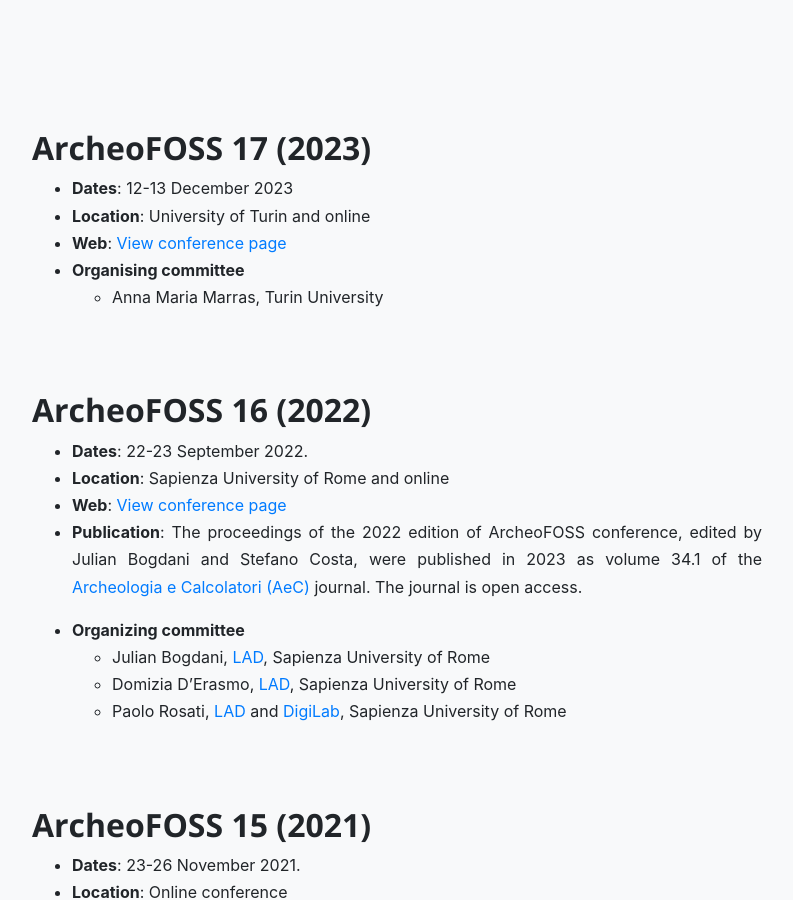
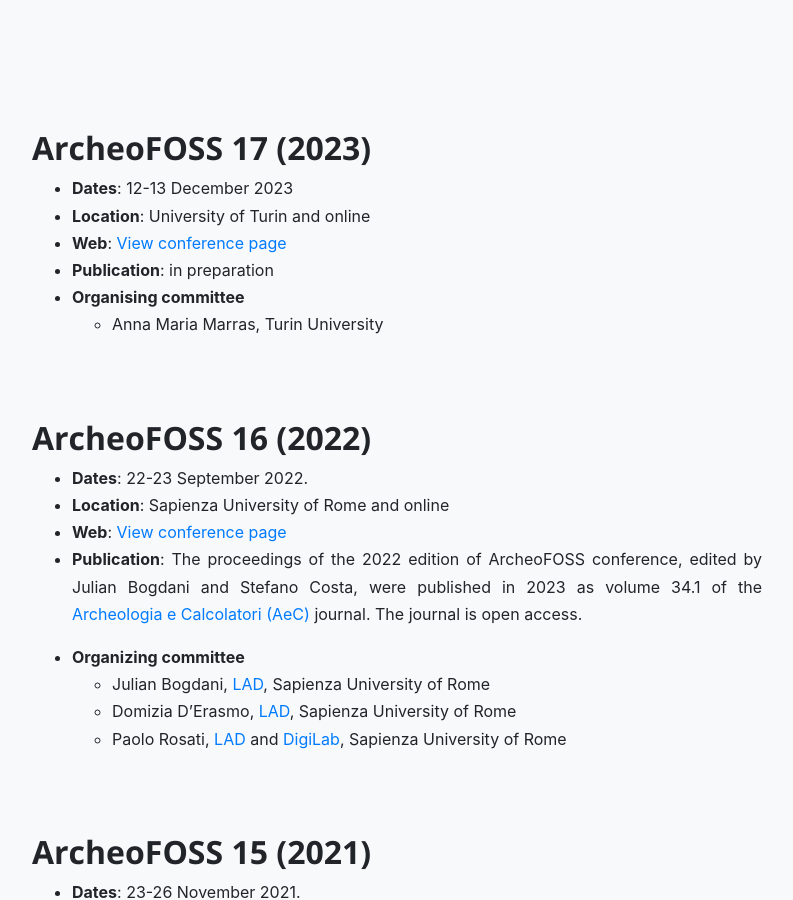
Before and after one commit to archeofoss/archeofoss, a Jekyll site: the page built from previous-editions.md, in a window 1280 px wide and 900 px high, scrolled down 335 px. Shown: the whole window, without its empty margins (243-1036 px from the left). Built offline with Jekyll 4.4.1, drawn with Linux system fonts in a browser that asks for light colours; nearby versions of some CDN libraries.

Commit message:
Update previous-editions.md

```diff
--- a/previous-editions.md
+++ b/previous-editions.md
@@ -8,6 +8,7 @@
 - **Dates**: 12-13 December 2023
 - **Location**: University of Turin and online
 - **Web**: [View conference page](./2023)
+- **Publication**: in preparation
 - **Organising committee**
   - Anna Maria Marras, Turin University
 
```
